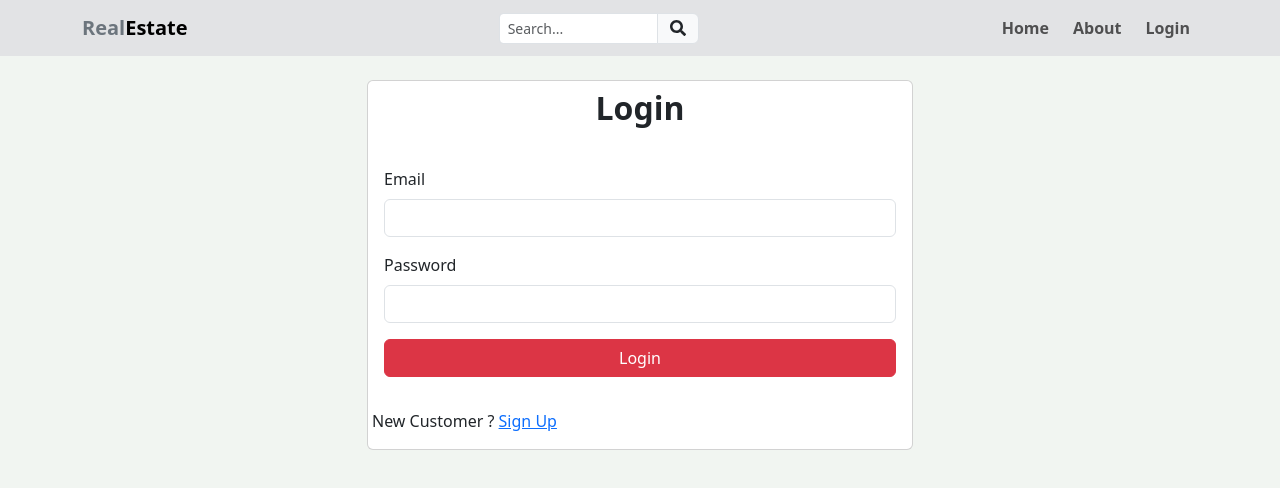
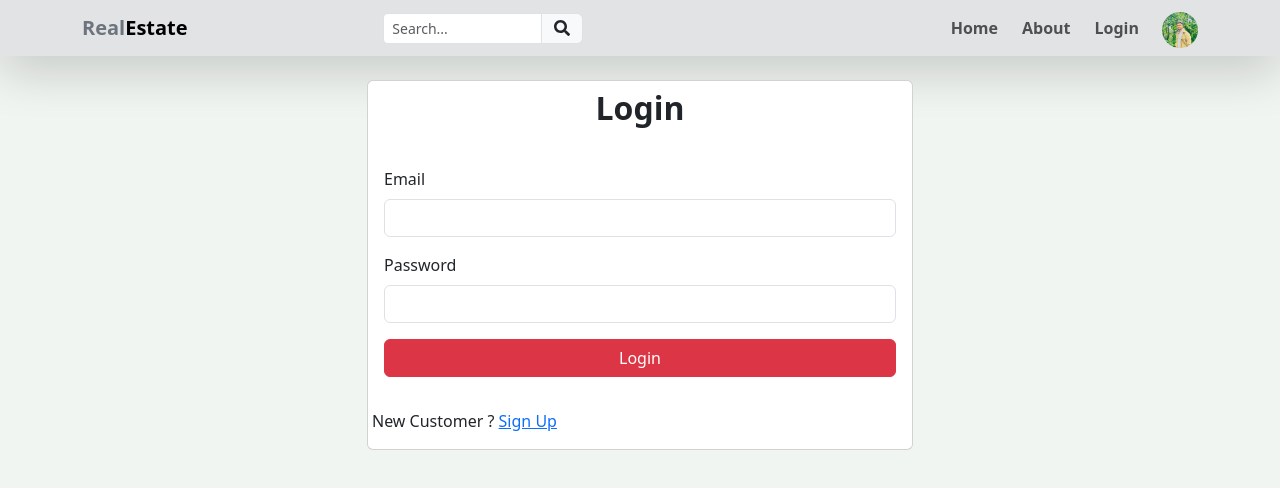
Before and after one commit to Bishes7/real-estate_frontend, a React (Vite) app: page /login in a window 1280 px wide. Shown: the top 488 px of the page. Built offline with nearby package versions, Linux system fonts and the light colour scheme; sample sign-in values are in the browser's storage.

Commit message:
updated header section and made profile private

```diff
--- a/src/App.jsx
+++ b/src/App.jsx
@@ -8,6 +8,7 @@ import Signup from "./pages/Signup";
 import Profile from "./pages/Profile";
 import Header from "./components/Header";
 import { ToastContainer } from "react-toastify";
+import PrivateRoute from "./components/PrivateRoute";
 
 ("./pages/Home");
 
@@ -21,7 +22,9 @@ const App = () => {
           <Route path="/login" element={<Login />} />
           <Route path="/signup" element={<Signup />} />
           <Route path="/about" element={<About />} />
-          <Route path="/profile" element={<Profile />} />
+          <Route element={<PrivateRoute />}>
+            <Route path="/profile" element={<Profile />} />
+          </Route>
         </Routes>
       </BrowserRouter>
       <ToastContainer />
--- a/src/components/Header.jsx
+++ b/src/components/Header.jsx
@@ -7,10 +7,13 @@ import Nav from "react-bootstrap/Nav";
 
 import Navbar from "react-bootstrap/Navbar";
 import { Link } from "react-router-dom";
+import { useSelector } from "react-redux";
+import img from "../assets/bishes.JPG";
 
 const Header = () => {
+  const { userInfo } = useSelector((state) => state.auth);
   return (
-    <Navbar expand="md" bg="secondary-subtle" className="shadow-md  p-2">
+    <Navbar expand="md" bg="secondary-subtle" className="shadow-lg  p-2">
       <Container>
         <Navbar.Brand className="fw-bold ">
           <span className="text-secondary">Real</span>
@@ -32,7 +35,7 @@ const Header = () => {
               </InputGroup.Text>
             </InputGroup>
           </Form>
-          <Nav className="fw-bold gap-2 ">
+          <Nav className="fw-bold gap-2 ms-auto ">
             <Nav.Link as={Link} to="/home">
               Home
             </Nav.Link>
@@ -42,6 +45,24 @@ const Header = () => {
             <Nav.Link as={Link} to="/login">
               Login
             </Nav.Link>
+
+            {userInfo ? (
+              <Nav.Link as={Link} to="/profile">
+                <img
+                  src={img}
+                  alt="profile"
+                  className="rounded-circle"
+                  style={{
+                    width: 20,
+                    height: 20,
+                    objectFit: "cover",
+                    marginLeft: "7px",
+                  }}
+                />
+              </Nav.Link>
+            ) : (
+              <Nav.Link as={Link} to="/login"></Nav.Link>
+            )}
           </Nav>
         </Navbar.Collapse>
       </Container>
--- /dev/null
+++ b/src/components/PrivateRoute.jsx
@@ -0,0 +1,11 @@
+import React from "react";
+import { useSelector } from "react-redux";
+import { Navigate, Outlet } from "react-router-dom";
+
+const PrivateRoute = () => {
+  const { userInfo } = useSelector((state) => state.auth);
+
+  return userInfo ? <Outlet /> : <Navigate to="/login" />;
+};
+
+export default PrivateRoute;
--- a/src/index.css
+++ b/src/index.css
@@ -1,3 +1,6 @@
 body {
   background-color: rgb(241, 245, 241) !important;
 }
+.nav-link img {
+  transform: scale(1.8);
+}
--- a/src/pages/Login.jsx
+++ b/src/pages/Login.jsx
@@ -6,6 +6,7 @@ import { Loader } from "../components/ui/Loader";
 import { Link, useNavigate } from "react-router-dom";
 import { toast } from "react-toastify";
 import { setCredentials } from "../slices/authSlice";
+import { useDispatch } from "react-redux";
 
 const Login = () => {
   const [email, setEmail] = useState("");
@@ -15,12 +16,14 @@ const Login = () => {
 
   const navigate = useNavigate();
 
+  const dispatch = useDispatch();
+
   const handleSubmit = async (e) => {
     e.preventDefault();
     try {
       const res = await login({ email, password }).unwrap();
       toast.success("Login Successfully");
-      setCredentials({ ...res });
+      dispatch(setCredentials({ ...res }));
       navigate("/");
     } catch (err) {
       toast.error(err?.data?.message || err.error);
```
Also changed, not shown: src/assets/bishes.JPG (added).
